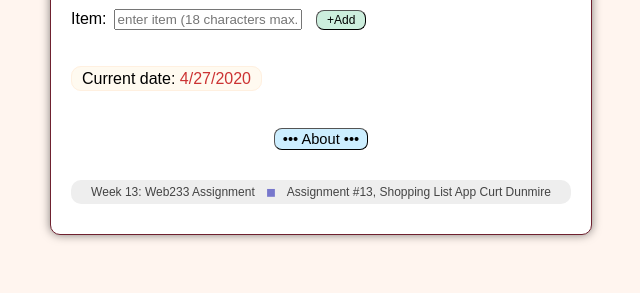
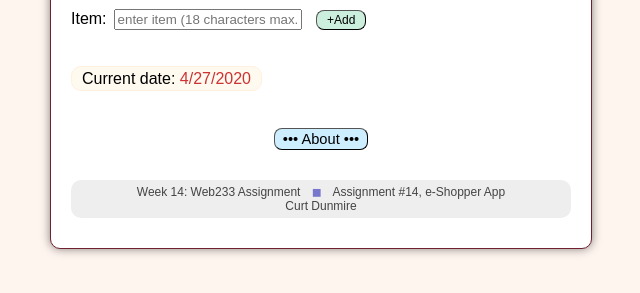
Before and after one commit to webman2020/week14, a plain HTML site: page index.html in a window 1280 px wide. Shown: the part 109-402 px from the top of the page, without its empty margins (319-959 px from the left). Drawn offline with Linux system fonts and the light colour scheme.

Commit message:
Add files via upload

```diff
--- a/index.html
+++ b/index.html
@@ -44,8 +44,8 @@ maxlength="18" placeholder="enter item (18 characters max.)" />
 <p class="CtrAbout"><input class="button" id="About" type="button"
 value="&bull;&bull;&bull; About &bull;&bull;&bull;" onclick="About()" /></p>
 
-<footer><span class="NoBr">Week 13: Web233 Assignment</span> <span class="SqBull">&#9724;</span>
-<span class="NoBr">Assignment #13, Shopping List App</span>
+<footer><span class="NoBr">Week 14: Web233 Assignment</span> <span class="SqBull">&#9724;</span>
+<span class="NoBr">Assignment #14, e-Shopper App</span>
 <br class="FootBrk"><span class="NoBr">Curt Dunmire</span></footer>
 </div>
 
--- a/style.css
+++ b/style.css
@@ -20,7 +20,7 @@ h1		{ color: #339; margin: 10px 0 30px 0; text-align: center; }
 .Hilite2	{ color: #383; }
 .NoBr		{ white-space: nowrap; }
 .SqBull		{ padding: 0 8px 0 8px; color: #77c; }
-.FootBrk	{ display: none; }
+.FootBrk	{ display: inline; }
 .DateControl	{ margin: 40px 0 40px; }
 .DateControl2	{ border-radius: 10px; background-color: #fffaf0; border: 1px solid #fff0e0; padding: 3px 10px; }
 .InputName	{ padding-right: 7px; }
```
